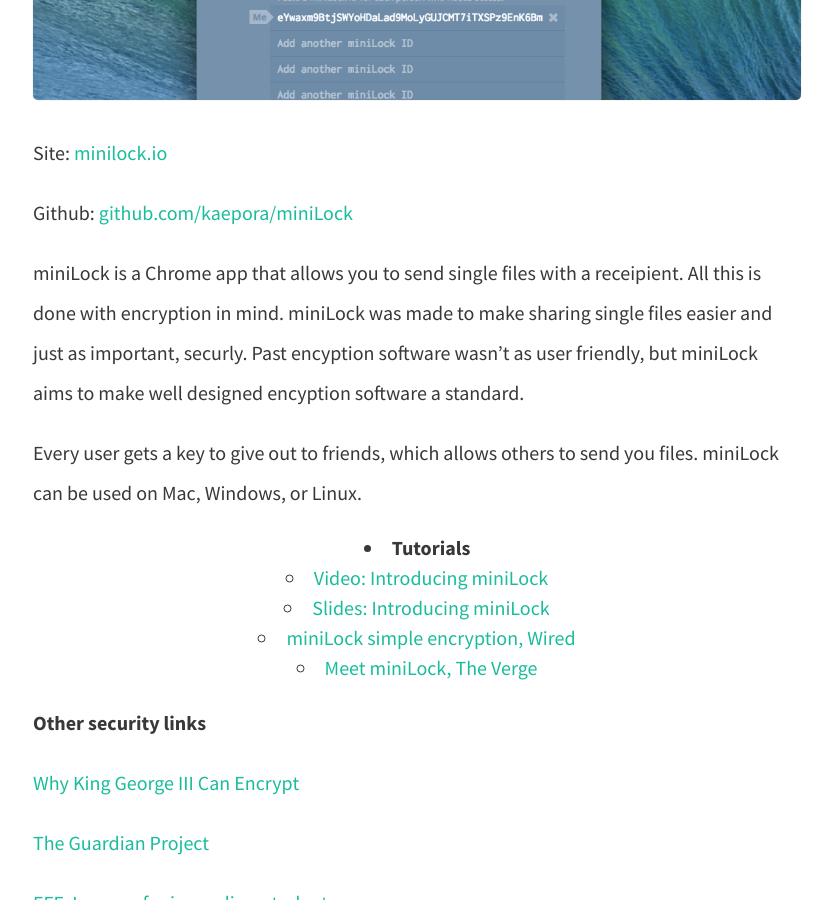
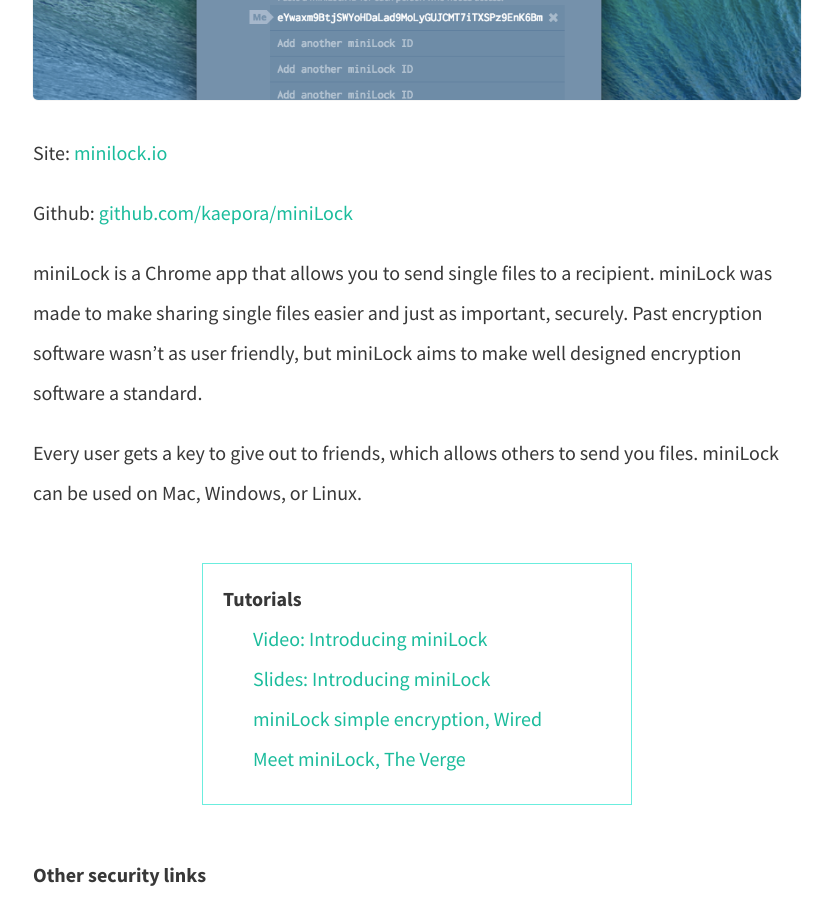
Before and after one commit to pippinlee/open-journalism-project, a Jekyll site: the page built from security.md, in a window 1280 px wide and 900 px high, scrolled down 10357 px. Shown: the whole window, without its empty margins (223-1055 px from the left). Built offline with Jekyll 4.4.1, drawn with Linux system fonts in a browser that asks for light colours; nearby versions of some CDN libraries.

Commit message:
add minilock to security section content

```diff
--- a/security.md
+++ b/security.md
@@ -203,16 +203,17 @@
 
 Github: [github.com/kaepora/miniLock](https://github.com/kaepora/miniLock)
 
-miniLock is a Chrome app that allows you to send single files with a receipient. All this is done with encryption in mind. miniLock was made to make sharing single files easier and just as important, securly. Past encyption software wasn't as user friendly, but miniLock aims to make well designed encyption software a standard.
+miniLock is a Chrome app that allows you to send single files to a recipient. miniLock was made to make sharing single files easier and just as important, securely. Past encryption software wasn't as user friendly, but miniLock aims to make well designed encryption software a standard.
 
 Every user gets a key to give out to friends, which allows others to send you files. miniLock can be used on Mac, Windows, or Linux.
 
+<div class="resources" markdown='1'>
 * **Tutorials**
 	* [Video: Introducing miniLock](http://vimeo.com/101237413)
 	* [Slides: Introducing miniLock](https://minilock.io/files/HOPEX.pdf)
 	* [miniLock simple encryption, Wired](http://www.wired.com/2014/07/minilock-simple-encryption/)
 	* [Meet miniLock, The Verge](http://www.theverge.com/2014/8/4/5960637/meet-minilock-a-powerful-new-encryption-tool-build-on-chromeos)
-
+</div>
 
 
 
```
